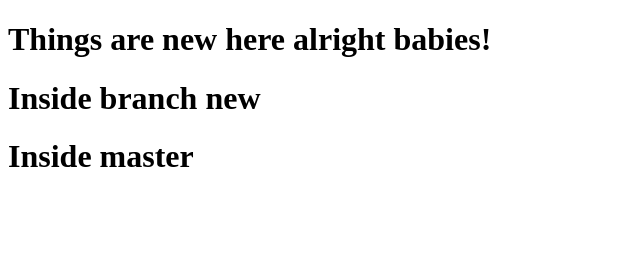
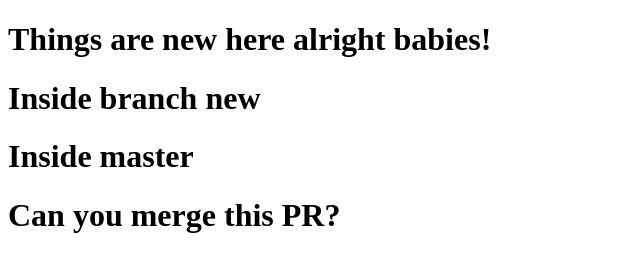
Before and after one commit to ProgrammerLuffy/githubpage, a plain HTML site: page gitpract/index.html in a window 1280 px wide. Shown: the whole page, without its empty margins (0-640 px from the left). Drawn offline with Linux system fonts and the light colour scheme.

Commit message:
added a new h1

```diff
--- a/gitpract/index.html
+++ b/gitpract/index.html
@@ -11,8 +11,8 @@
         <h1>Inside branch new</h1>
     </div>
 
+    <h1>Inside master</h1>
 
-
-    <h1>Inside master</h1>
+    <h1> Can you merge this PR? </h1>
 </body>
 </html>
```
